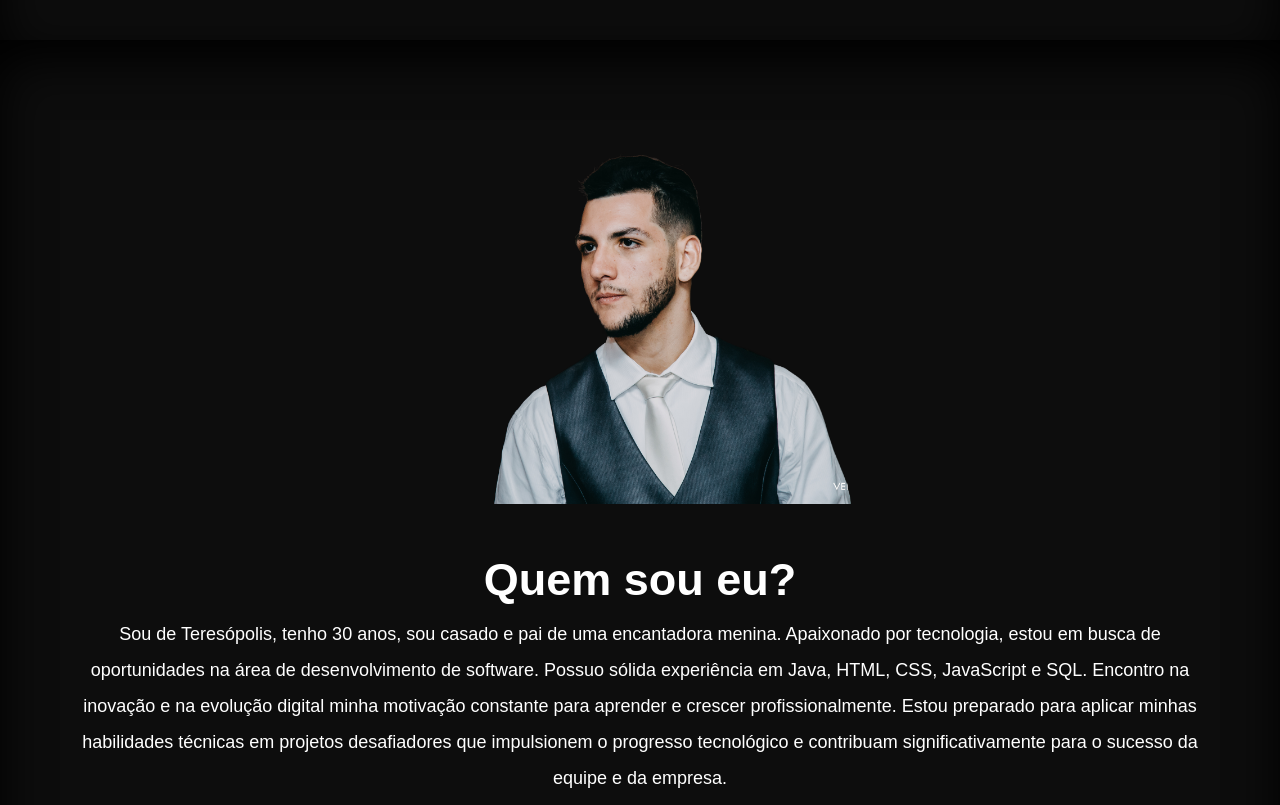
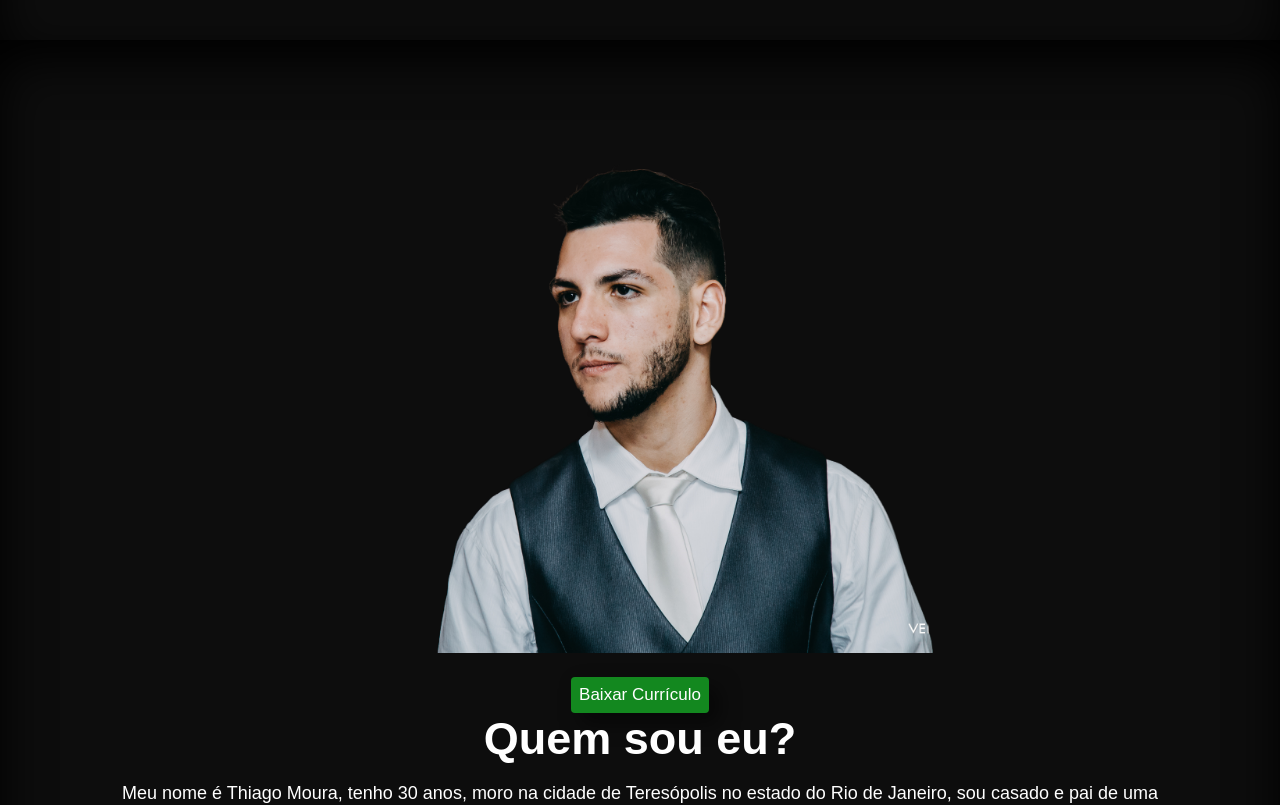
Before and after one commit to ThiagoSausmikat/MeuSite, a React (Vite) app in the folder MeuSite/: page / in a window 1280 px wide. Shown: the part 960-1765 px from the top of the page. Built offline with nearby package versions, Linux system fonts and the light colour scheme.

Commit message:
feat: add botão baixar curriculo na section sobre

```diff
--- a/MeuSite/src/components/Contato/styles.module.css
+++ b/MeuSite/src/components/Contato/styles.module.css
@@ -140,7 +140,6 @@
     font-size: 20px;
     color: #ffffff;
     background-color: #1EBD2E;
-
   }
 
 
--- a/MeuSite/src/pages/home/index.jsx
+++ b/MeuSite/src/pages/home/index.jsx
@@ -4,15 +4,18 @@ import Navbar from "../../components/NavBar/index.jsx";
 import foto from "../../assets/foto.png"
 import SkillsSection from "../../components/Skills/index.jsx";
 import ContatoSection from "../../components/Contato/index.jsx";
-import ScrollingText from "../../components/ScrollingText/index.jsx";
+
 import BemVindoSection from '../../components/BemVindo/index.jsx';
 import ParallaxSection from '../../components/Paralax/index.jsx';
 import FormacaoSection from '../../components/Formacao/index.jsx';
 
 
 
+const Home = () => {
 
-const Home = () => {
+    // URL para o arquivo PDF (deve estar na pasta public)
+    const pdfUrl = '../../../public/Curriculo.pdf';
+
 
   return (
     <div className={styles.body} id='inicio'>
@@ -23,10 +26,17 @@ const Home = () => {
 
       <section className={styles.conteiner}  id='sobre'>
         <div className={styles.conteinercontent}>
+        <div>
         <img className={styles.foto} src={foto} alt="Logo" />
+        <div><a href={pdfUrl} download="Currículo Comportamental"><button className={styles.button}>Baixar Currículo</button></a></div>
+        </div>
         <div>
         <h1 className={styles.titulo}>Quem sou eu?</h1>
-        <p className={styles.paragraph}>Sou de Teresópolis, tenho 30 anos, sou casado e pai de uma encantadora menina. Apaixonado por tecnologia, estou em busca de oportunidades na área de desenvolvimento de software. Possuo sólida experiência em Java, HTML, CSS, JavaScript e SQL. Encontro na inovação e na evolução digital minha motivação constante para aprender e crescer profissionalmente. Estou preparado para aplicar minhas habilidades técnicas em projetos desafiadores que impulsionem o progresso tecnológico e contribuam significativamente para o sucesso da equipe e da empresa.</p>
+        <p className={styles.paragraph}>
+          Meu nome é Thiago Moura, tenho 30 anos, moro na cidade de Teresópolis no estado do Rio de Janeiro, sou casado e pai de uma encantadora menina.<br/>
+          Desde de pequeno sempre tive uma grande paixão pela tecnologia. Comecei na área de design e ao longo dos anos busquei me aprofundar na área de desenvolvimento de software. Possuo experiência em CorelDraw, Photoshop, Illustrator, Java, HTML, CSS, JavaScript, React e SQL.<br/>
+          Encontro na inovação e na evolução digital minha motivação constante para aprender e crescer profissionalmente. Estou preparado para aplicar minhas habilidades técnicas em projetos desafiadores que impulsionem o progresso tecnológico e contribuam significativamente para o sucesso da equipe e da empresa.
+        </p>
         </div>
         </div>
       </section>
@@ -39,8 +49,6 @@ const Home = () => {
 
     <ContatoSection />
 
-    <ScrollingText />
-
     </div>
   );
 };
--- a/MeuSite/src/pages/home/styles.module.css
+++ b/MeuSite/src/pages/home/styles.module.css
@@ -3,41 +3,6 @@
     padding: 0;
     box-sizing: border-box;
     text-align: center;
-}
-
-
-.textContent {
-    margin-top: 230px;
-    position: relative;
-    display: inline-block;
-    font-size: 3rem;
-    color: #fff;
-    white-space: nowrap;
-    overflow: hidden;
-    border-right: 16px solid #1EBD2E;
-    width: 0;
-    animation: mark .5s step-end infinite, write 6s steps(22, end) infinite;
-}
-
-@keyframes mark {
-   50%{
-    border-right-color: transparent;
-   }
-}
-
-@keyframes write {
-    20%{
-     width: 23ch;
-    }
-    70%{
-        width: 23ch;
-    }
-    85%{
-        width: 0;
-    }
-   100% {
-        width: 0;
-   }
 }
 
 .conteiner {
@@ -50,15 +15,6 @@
     box-shadow: inset 0px 20px 50px rgb(0, 0, 0); /*Sombra*/
 }
 
-.titulo {
-    text-align: center;
-    color: #ffffff;
-    font-size: 45px;
-    font-family: "Poppins", sans-serif;
-    margin-top: 50px;
-    text-align: left;
-}
-
 .conteinercontent {
     display: flex;
     flex-direction: row;
@@ -67,13 +23,38 @@
 }
 
 .foto {
-    width: 45%;
+    width: 50rem;
     height: auto;
 }
 
+.button {
+    font-size: 17px;
+    color: #ffffff;
+    background-color: #13881f;
+    border: none;
+    border-radius: 4px;
+    padding: 0.5rem 0.5rem; /* Define o padding (10px em cima e embaixo, 15px nas laterais) */
+    margin-top: 20px;
+    box-shadow: 0.625rem 0.625rem 1.25rem 0rem rgba(0, 0, 0, 0.5);
+    cursor: pointer;
+  }
+
+  .button:hover {
+    font-size: 18px;
+    color: #ffffff;
+    background-color: #1EBD2E;
+  }
+
+.titulo {
+    text-align: center;
+    color: #ffffff;
+    font-size: 45px;
+    font-family: "Poppins", sans-serif;
+    text-align: left;
+}
 
 .paragraph {
-    margin-right: 100px;
+    margin-right: 130px;
     line-height: 2em;
     font-size: 18px;
     text-align: left;
@@ -83,9 +64,6 @@
 
 
 @media screen and (max-width: 1385px) {
-    .paralax {
-       width: 50%;
-    }
 
     .titulo {
         text-align: center;
@@ -107,14 +85,6 @@
         margin-left: 80px;
         margin-right: 80px;
         margin-top: 10px;
-    }
-
-    .ConteinerSkills {
-        display: flex;
-        flex-direction: column;
-        gap: 0rem;
-        margin: 0rem;
-        padding: 0rem;
     }
 }
 
@@ -152,4 +122,11 @@
         margin-right: 30px;
         font-size: 16.5px;
     }
+
+    .button {
+        font-size: 15px;
+        padding: 0.5rem 0.5rem; /* Define o padding (10px em cima e embaixo, 15px nas laterais) */
+        margin-top: 15px;
+        margin-bottom: 20px;
+      }
 }
```
Also changed, not shown: 1 other file (tests, documents, lock files or other folders).
